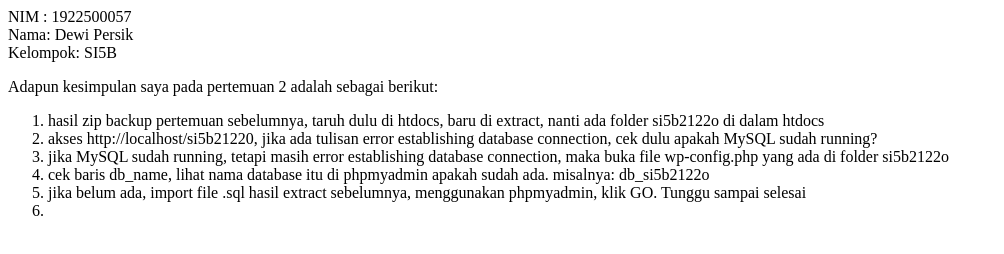
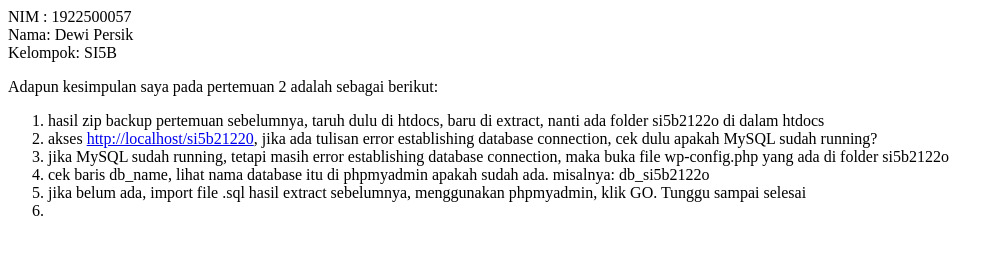
Before and after one commit to delaper/si5b2122o, a plain HTML site: page 2/index.html in a window 1280 px wide. Shown: the whole page, without its empty margins (0-1004 px from the left). Drawn offline with Linux system fonts and the light colour scheme.

Commit message:
Update index.html

```diff
--- a/2/index.html
+++ b/2/index.html
@@ -6,7 +6,7 @@ Kelompok: SI5B<br>
 
 <ol>
   <li>hasil zip backup pertemuan sebelumnya, taruh dulu di htdocs, baru di extract, nanti ada folder si5b2122o di dalam htdocs</li>
-  <li>akses http://localhost/si5b21220, jika ada tulisan error establishing database connection, cek dulu apakah MySQL sudah running?</li>
+  <li>akses <a href="http://localhost/si5b21220" target="_blank">http://localhost/si5b21220</a>, jika ada tulisan error establishing database connection, cek dulu apakah MySQL sudah running?</li>
   <li>jika MySQL sudah running, tetapi masih error establishing database connection, maka buka file wp-config.php yang ada di folder si5b2122o</li>
   <li>cek baris db_name, lihat nama database itu di phpmyadmin apakah sudah ada. misalnya: db_si5b2122o</li>
   <li>jika belum ada, import file .sql hasil extract sebelumnya, menggunakan phpmyadmin, klik GO. Tunggu sampai selesai</li>
```
